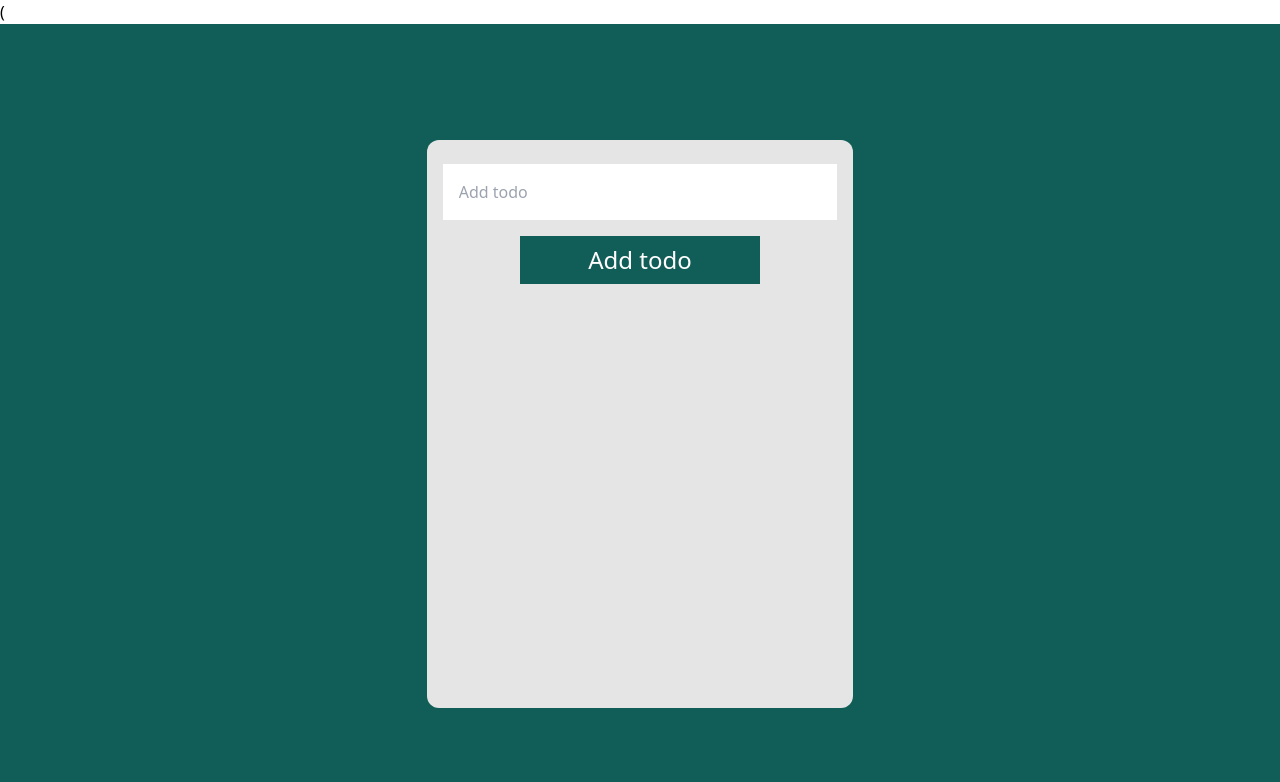
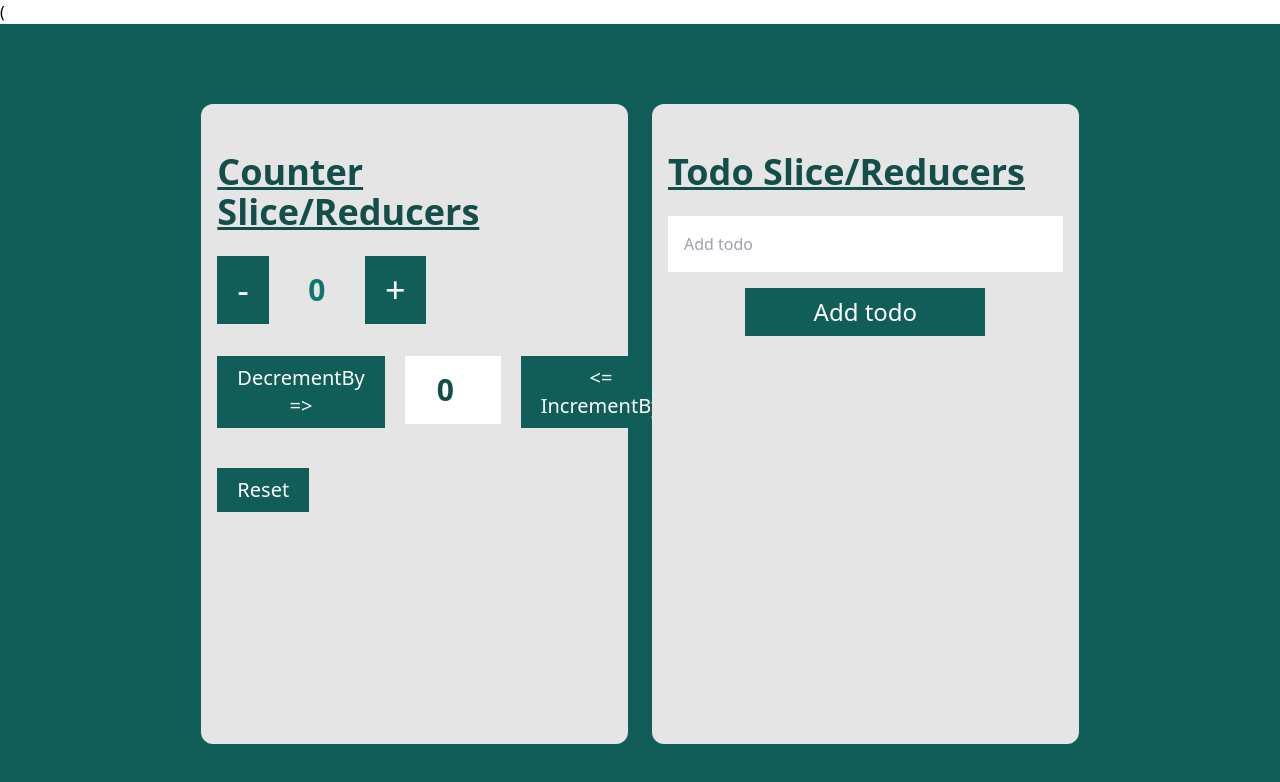
Before and after one commit to shankaraswal/rtk-qry-cd, a React app: page / in a window 1280 px wide. Shown: the top 782 px of the page. Built offline with nearby package versions, Linux system fonts and the light colour scheme; the HTML template or start-up script is replaced by a standard one.

Commit message:
added: vercel url

```diff
--- a/src/app/App.tsx
+++ b/src/app/App.tsx
@@ -4,9 +4,9 @@ import Todo from "../features/todo/Todo";
 function App() {
   return (
     <>
-      <div className="flex h-screen text-white items-center bg-teal-800 justify-center">
+      <div className="flex gap-6 h-screen text-white items-center bg-teal-800 justify-center">
+        <Counter />
         <Todo />
-        {/* <Counter /> */}
       </div>
     </>
   );
--- a/src/features/counter/Counter.tsx
+++ b/src/features/counter/Counter.tsx
@@ -20,20 +20,23 @@ const Counter = () => {
     dispatch(reset());
   };
   return (
-    <div className="flex flex-col justify-center items-center">
+    <div className="h-4/5 rounded-xl py-6 w-2/6 text-black border-neutral-400 p-4 bg-neutral-200">
+      <h1 className="text-4xl my-6 text-teal-900 font-semibold underline">
+        Counter Slice/Reducers
+      </h1>
       <div className="flex flex-row">
         <button
           onClick={() => dispatch(decrement())}
-          className="p-5 bg-slate-300 text-2xl "
+          className="px-5 py-2 bg-teal-800 text-white text-4xl"
         >
           -
         </button>
-        <span className="flex-row inline-block text-center border-red-200 border-0 p-4 w-24 text-3xl text-white font-bold">
+        <span className="flex-row inline-block text-center border-red-200 border-0 p-4 w-24 text-3xl text-teal-700 font-bold">
           {counter}
         </span>
         <button
           onClick={() => dispatch(increment())}
-          className="p-5 bg-slate-300 text-2xl"
+          className="px-5 py-2 bg-teal-800 text-white text-4xl "
         >
           +
         </button>
@@ -42,19 +45,19 @@ const Counter = () => {
       <div className="flex flex-row mt-8">
         <button
           onClick={() => dispatch(decrementBy(changeByNumber))}
-          className="p-5 bg-slate-300 text-xl "
+          className="px-5 py-2 bg-teal-800 text-white text-xl"
         >{`DecrementBy =>`}</button>
         <span className="flex-row inline-block">
           <input
             type="number"
             value={changeByNumber}
             onChange={(e) => setChangeByNumber(Number(e.currentTarget.value))}
-            className="p-4 w-24 text-black text-center text-3xl font-bold mx-5"
+            className="p-4 w-24 text-teal-900 text-center text-3xl font-bold mx-5"
           />
         </span>
         <button
           onClick={() => dispatch(incrementBy(changeByNumber))}
-          className="p-5 bg-slate-300 text-xl "
+          className="px-5 py-2 bg-teal-800 text-white text-xl"
         >{`<= IncrementBy`}</button>
       </div>
 
@@ -62,7 +65,7 @@ const Counter = () => {
         <button
           disabled={counter === 0}
           onClick={handleReset}
-          className="p-5 bg-slate-300 text-2xl "
+          className="px-5 py-2 bg-teal-800 text-white text-xl "
         >
           Reset
         </button>
--- a/src/features/todo/Todo.tsx
+++ b/src/features/todo/Todo.tsx
@@ -30,7 +30,10 @@ const Todo = () => {
   };
 
   return (
-    <div className="rounded-xl py-6 w-2/6 text-black border-neutral-400 p-4 bg-neutral-200">
+    <div className="h-4/5 rounded-xl py-6 w-2/6 text-black border-neutral-400 p-4 bg-neutral-200">
+      <h1 className="text-4xl my-6 text-teal-900 font-semibold underline">
+        Todo Slice/Reducers
+      </h1>
       <form
         className="w-full items-center justify-center flex flex-col"
         onSubmit={handleAddTodo}
```
Also changed, not shown: 1 other file (tests, documents, lock files or other folders).
